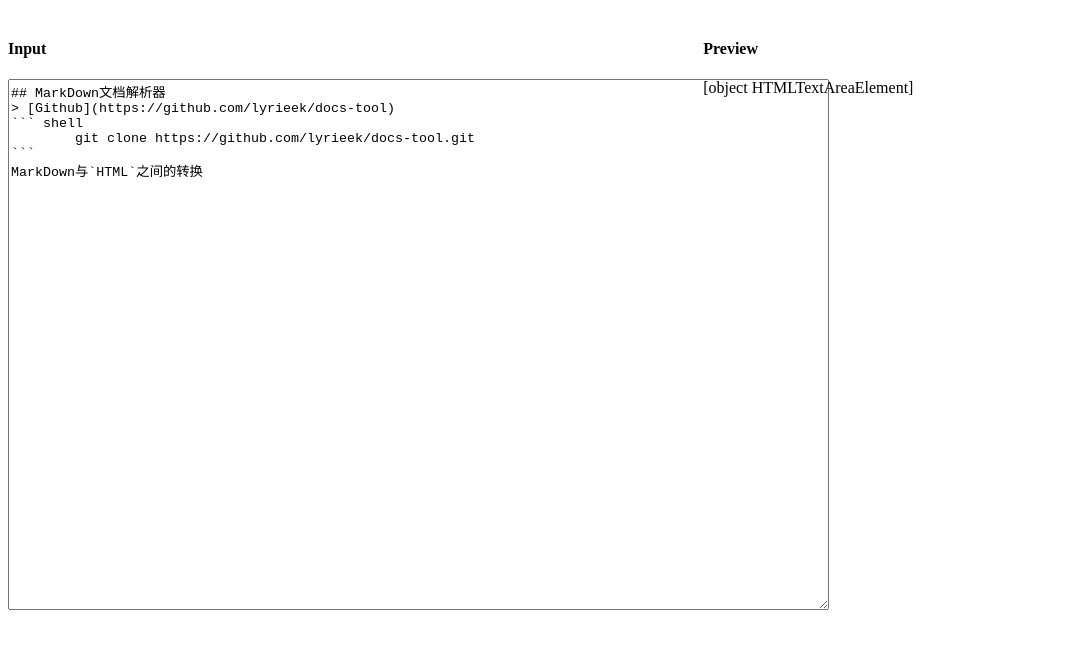
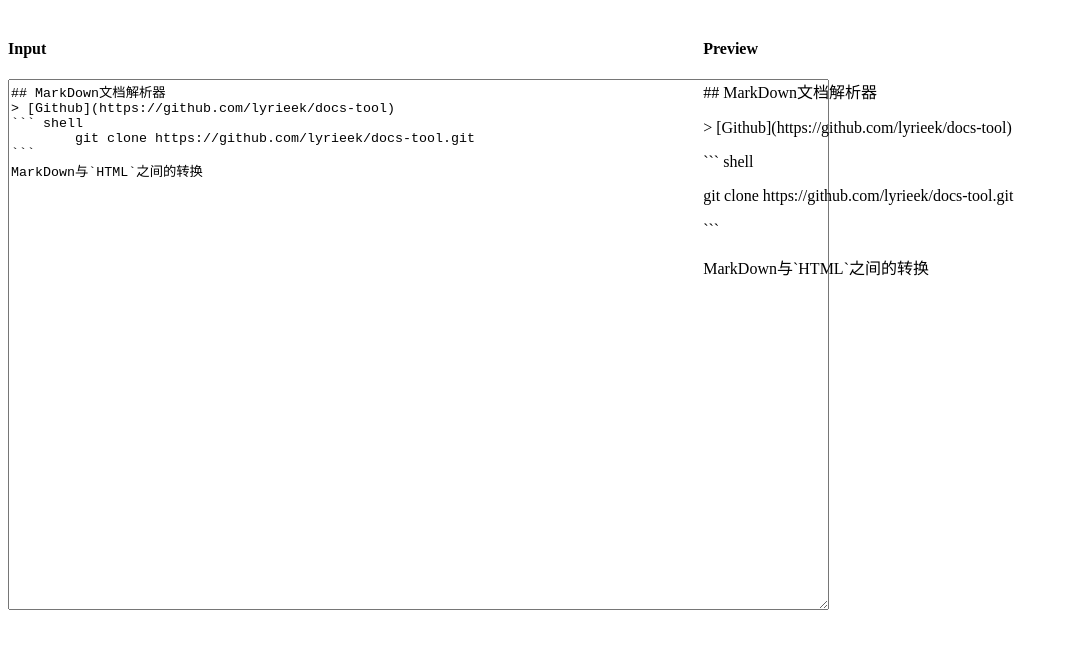
Before and after one commit to lyrieek/docs-tool, a website: page demo.html in a window 1280 px wide. Shown: the part 70-718 px from the top of the page, without its empty margins (0-1069 px from the left). Drawn offline with Linux system fonts and the light colour scheme.

Commit message:
start analysis

```diff
--- a/demo.html
+++ b/demo.html
@@ -5,7 +5,7 @@
 		<script type="text/javascript" src="./lib/docs-tool.js"></script>
 		<script type="text/javascript">
 			window.onload = function(){
-				const content = document.getElementById("mdInput");
+				const content = document.getElementById("mdInput").value;
 				const dt = new DocsTool(content);
 				dt.preview(document.getElementById("mdPreview"));
 			}
--- a/lib/docs-tool.js
+++ b/lib/docs-tool.js
@@ -1,11 +1,29 @@
 var DocsTool = (function () {
 var DocsTool = function DocsTool(content){
-  this.content = content;
+  this.content = content || '';
+  this.result = '';
+  this.analysisEnd = false;
+};
+
+DocsTool.prototype.analysis = function analysis (){
+    var this$1 = this;
+
+  if (this.analysisEnd) {
+    return;
+  }
+  this.result = '';
+  this.content.split('\n').map(function (e) {
+    this$1.result += '<p>';
+    this$1.result += e;
+    this$1.result += '</p>';
+  });
+  this.analysisEnd = true;
 };
 
 DocsTool.prototype.preview = function preview (elem){
   elem.innerHTML = "Loading...";
-  elem.innerHTML = this.content;
+  this.analysis();
+  elem.innerHTML = this.result;
 };
 
 return DocsTool;
```
Also changed, not shown: src/index.js (+18 -2 lines).
